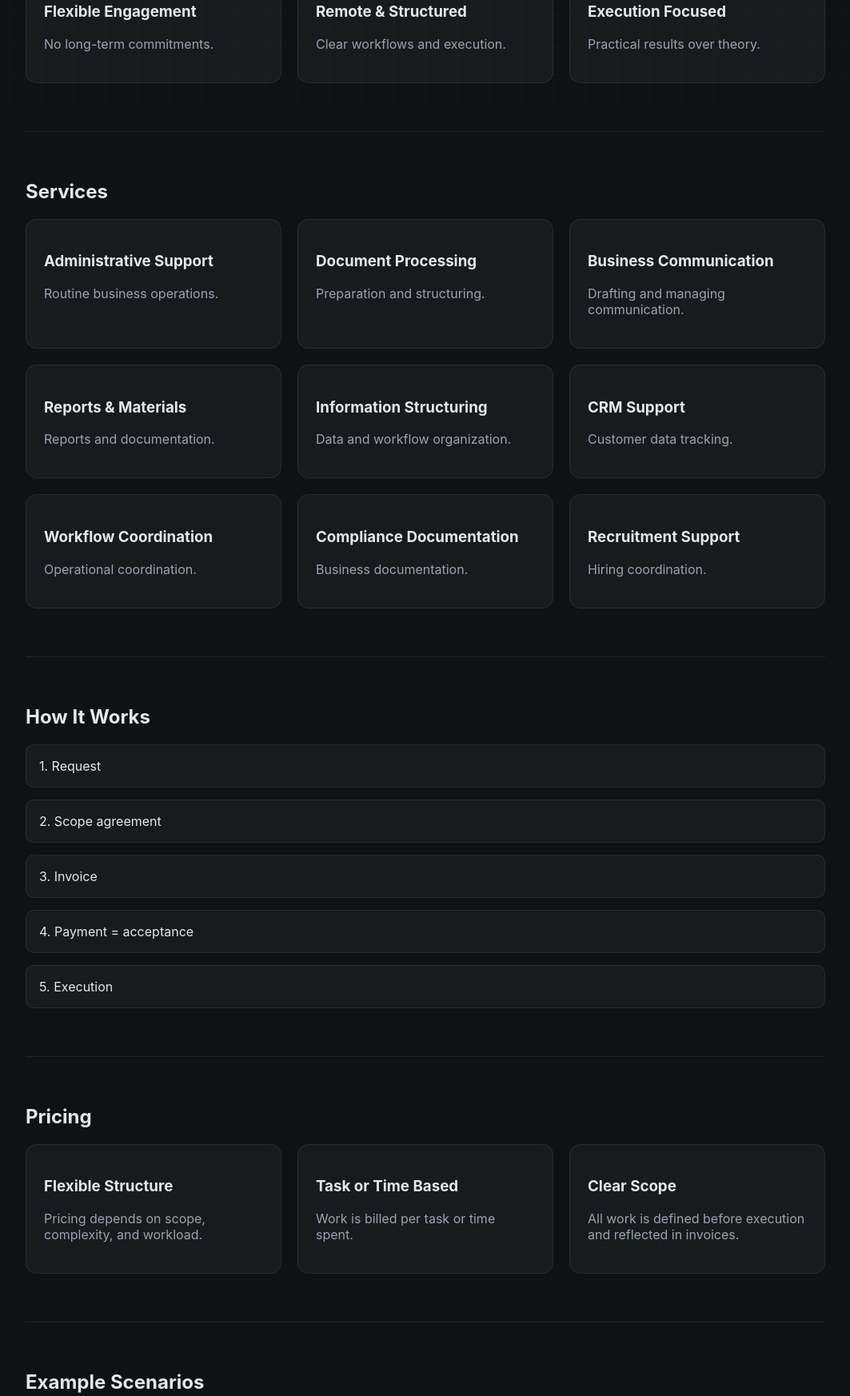
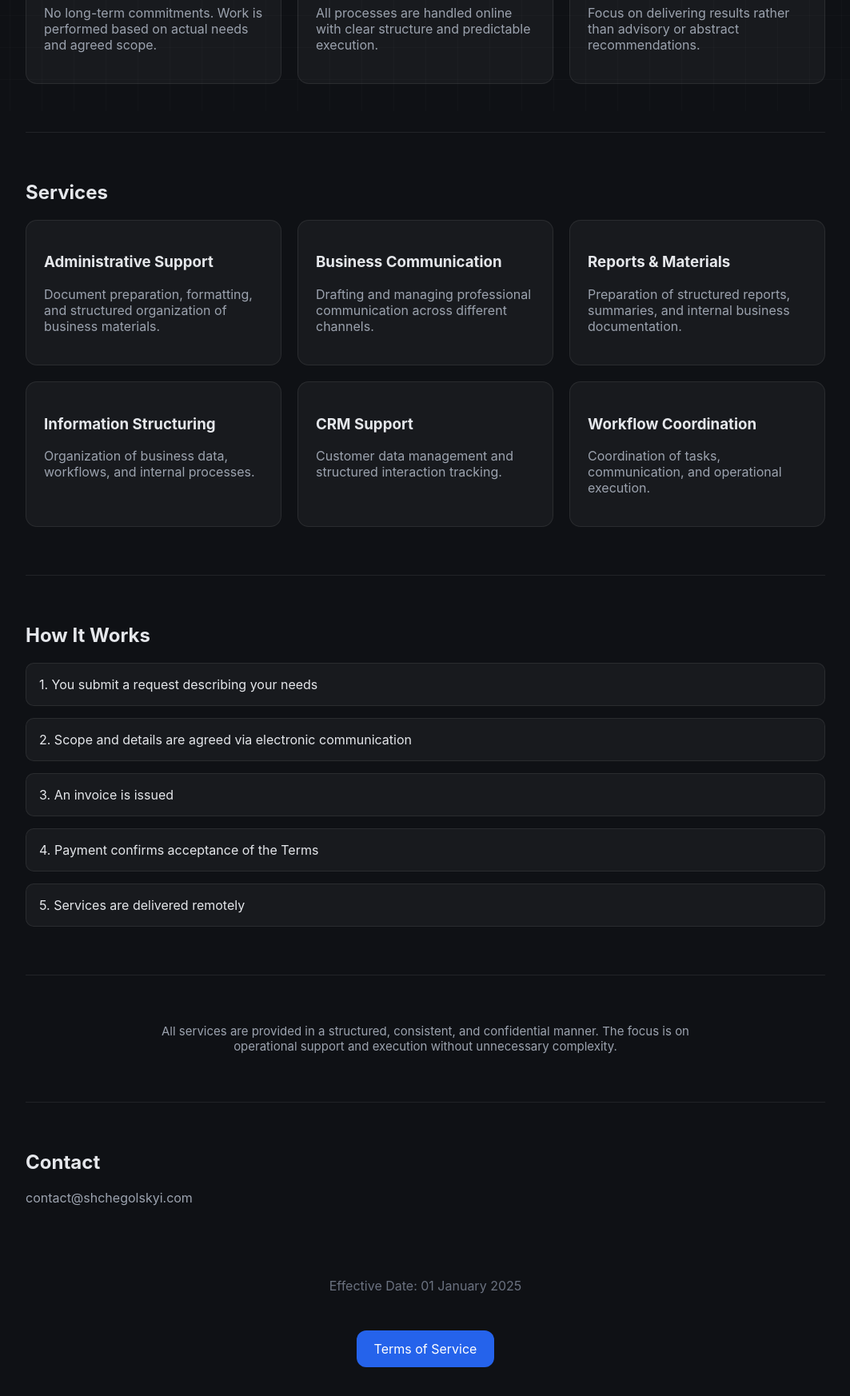
Before and after one commit to AlexGoldfinch/alexgoldfinch.github.io, a plain HTML site: page index.html in a window 1280 px wide. Shown: the part 661-2407 px from the top of the page at 80% size, without its empty margins (108-1171 px from the left). Drawn offline with Linux system fonts and the light colour scheme.

Commit message:
Откат к предидущему

```diff
--- a/index.html
+++ b/index.html
@@ -13,6 +13,7 @@ body {
     color: #e5e7eb;
 }
 
+/* subtle grid */
 body::before {
     content: "";
     position: fixed;
@@ -24,12 +25,13 @@ body::before {
     z-index: -2;
 }
 
+/* glow */
 body::after {
     content: "";
     position: fixed;
     width: 600px;
     height: 600px;
-    background: radial-gradient(circle, rgba(255,255,255,0.08), transparent 70%);
+    background: radial-gradient(circle, rgba(37,99,235,0.2), transparent 70%);
     top: -200px;
     left: -200px;
     filter: blur(100px);
@@ -42,17 +44,6 @@ body::after {
     padding: 40px 20px;
 }
 
-.reveal {
-    opacity: 0;
-    transform: translateY(20px);
-    transition: all 0.7s ease;
-}
-
-.reveal.active {
-    opacity: 1;
-    transform: translateY(0);
-}
-
 .hero {
     text-align: center;
     padding: 120px 20px 90px;
@@ -60,6 +51,7 @@ body::after {
 
 .hero h1 {
     font-size: 42px;
+    margin-bottom: 15px;
 }
 
 .hero p {
@@ -72,8 +64,8 @@ body::after {
 .btn {
     display: inline-block;
     padding: 13px 22px;
-    background: #ffffff;
-    color: #000;
+    background: #2563eb;
+    color: white;
     border-radius: 12px;
     text-decoration: none;
     margin-top: 30px;
@@ -82,21 +74,26 @@ body::after {
 
 .btn:hover {
     transform: translateY(-2px);
-    background: #e5e7eb;
+    background: #1d4ed8;
 }
 
-.micro {
-    margin-top: 10px;
-    font-size: 13px;
-    color: #6b7280;
-}
-
+/* divider */
 .divider {
     height: 1px;
     background: rgba(255,255,255,0.08);
     margin: 60px 0;
 }
 
+/* sections */
+.section {
+    margin-top: 40px;
+}
+
+.section h2 {
+    margin-bottom: 20px;
+}
+
+/* cards */
 .cards {
     display: grid;
     gap: 20px;
@@ -113,13 +110,14 @@ body::after {
 
 .card:hover {
     transform: translateY(-4px);
-    border-color: rgba(255,255,255,0.25);
+    border-color: rgba(37,99,235,0.4);
 }
 
 .card p {
     color: #9ca3af;
 }
 
+/* steps */
 .steps {
     display: grid;
     gap: 15px;
@@ -132,143 +130,141 @@ body::after {
     border: 1px solid rgba(255,255,255,0.08);
 }
 
+/* trust block */
 .trust {
     text-align: center;
     max-width: 700px;
     margin: auto;
     color: #9ca3af;
+    font-size: 15px;
 }
 
+/* footer */
 .footer {
     margin-top: 90px;
     text-align: center;
     color: #6b7280;
 }
 </style>
+
 </head>
 
 <body>
 
 <div class="container">
 
-<div class="hero reveal">
+<!-- HERO -->
+<div class="hero">
     <h1>Business Support & Administrative Services</h1>
-    <p>Reliable operational support with structured workflows and clear execution.</p>
+    <p>
+        Reliable operational support for entrepreneurs and businesses.
+        Structured workflows, clear communication, and efficient execution.
+    </p>
 
     <a class="btn" href="mailto:contact@shchegolskyi.com">Contact</a>
-
-    <div class="micro">No obligations • Flexible scope • Response within 24h</div>
 </div>
 
 <div class="divider"></div>
 
-<div class="cards reveal">
-    <div class="card"><h3>Flexible Engagement</h3><p>No long-term commitments.</p></div>
-    <div class="card"><h3>Remote & Structured</h3><p>Clear workflows and execution.</p></div>
-    <div class="card"><h3>Execution Focused</h3><p>Practical results over theory.</p></div>
+<!-- VALUE -->
+<div class="section">
+    <div class="cards">
+        <div class="card">
+            <h3>Flexible Engagement</h3>
+            <p>No long-term commitments. Work is performed based on actual needs and agreed scope.</p>
         </div>
 
-<div class="divider"></div>
-
-<h2 class="reveal">Services</h2>
-
-<div class="cards reveal">
-    <div class="card"><h3>Administrative Support</h3><p>Routine business operations.</p></div>
-    <div class="card"><h3>Document Processing</h3><p>Preparation and structuring.</p></div>
-    <div class="card"><h3>Business Communication</h3><p>Drafting and managing communication.</p></div>
-    <div class="card"><h3>Reports & Materials</h3><p>Reports and documentation.</p></div>
-    <div class="card"><h3>Information Structuring</h3><p>Data and workflow organization.</p></div>
-    <div class="card"><h3>CRM Support</h3><p>Customer data tracking.</p></div>
-    <div class="card"><h3>Workflow Coordination</h3><p>Operational coordination.</p></div>
-    <div class="card"><h3>Compliance Documentation</h3><p>Business documentation.</p></div>
-    <div class="card"><h3>Recruitment Support</h3><p>Hiring coordination.</p></div>
+        <div class="card">
+            <h3>Remote & Structured</h3>
+            <p>All processes are handled online with clear structure and predictable execution.</p>
         </div>
 
-<div class="divider"></div>
-
-<h2 class="reveal">How It Works</h2>
-
-<div class="steps reveal">
-    <div class="step">1. Request</div>
-    <div class="step">2. Scope agreement</div>
-    <div class="step">3. Invoice</div>
-    <div class="step">4. Payment = acceptance</div>
-    <div class="step">5. Execution</div>
+        <div class="card">
+            <h3>Execution Focused</h3>
+            <p>Focus on delivering results rather than advisory or abstract recommendations.</p>
         </div>
-
-<div class="divider"></div>
-
-<h2 class="reveal">Pricing</h2>
-
-<div class="cards reveal">
-    <div class="card">
-        <h3>Flexible Structure</h3>
-        <p>Pricing depends on scope, complexity, and workload.</p>
-    </div>
-    <div class="card">
-        <h3>Task or Time Based</h3>
-        <p>Work is billed per task or time spent.</p>
-    </div>
-    <div class="card">
-        <h3>Clear Scope</h3>
-        <p>All work is defined before execution and reflected in invoices.</p>
     </div>
 </div>
 
 <div class="divider"></div>
 
-<h2 class="reveal">Example Scenarios</h2>
+<!-- SERVICES -->
+<div class="section">
+    <h2>Services</h2>
 
-<div class="cards reveal">
+    <div class="cards">
         <div class="card">
-        <h3>Ongoing Support</h3>
-        <p>Regular assistance with admin and communication tasks.</p>
+            <h3>Administrative Support</h3>
+            <p>Document preparation, formatting, and structured organization of business materials.</p>
         </div>
+
         <div class="card">
-        <h3>Project-Based Work</h3>
-        <p>Short-term structured tasks with defined deliverables.</p>
+            <h3>Business Communication</h3>
+            <p>Drafting and managing professional communication across different channels.</p>
         </div>
+
         <div class="card">
-        <h3>Ad-hoc Requests</h3>
-        <p>One-time support for specific business needs.</p>
+            <h3>Reports & Materials</h3>
+            <p>Preparation of structured reports, summaries, and internal business documentation.</p>
+        </div>
+
+        <div class="card">
+            <h3>Information Structuring</h3>
+            <p>Organization of business data, workflows, and internal processes.</p>
+        </div>
+
+        <div class="card">
+            <h3>CRM Support</h3>
+            <p>Customer data management and structured interaction tracking.</p>
+        </div>
+
+        <div class="card">
+            <h3>Workflow Coordination</h3>
+            <p>Coordination of tasks, communication, and operational execution.</p>
+        </div>
     </div>
 </div>
 
 <div class="divider"></div>
 
-<h2 class="reveal">Engagement Approach</h2>
+<!-- HOW IT WORKS -->
+<div class="section">
+    <h2>How It Works</h2>
 
-<div class="trust reveal">
+    <div class="steps">
+        <div class="step">1. You submit a request describing your needs</div>
+        <div class="step">2. Scope and details are agreed via electronic communication</div>
+        <div class="step">3. An invoice is issued</div>
+        <div class="step">4. Payment confirms acceptance of the Terms</div>
+        <div class="step">5. Services are delivered remotely</div>
+    </div>
+</div>
+
+<div class="divider"></div>
+
+<!-- TRUST -->
+<div class="trust">
     <p>
-        Work is typically performed within clearly defined scopes.
-        Smaller or one-time requests are accepted depending on availability and complexity.
+        All services are provided in a structured, consistent, and confidential manner.
+        The focus is on operational support and execution without unnecessary complexity.
     </p>
 </div>
 
 <div class="divider"></div>
 
-<h2 class="reveal">Contact</h2>
-<p class="reveal" style="color:#9ca3af;">contact@shchegolskyi.com</p>
+<!-- CONTACT -->
+<div class="section">
+    <h2>Contact</h2>
+    <p style="color:#9ca3af;">contact@shchegolskyi.com</p>
+</div>
 
-<div class="footer reveal">
+<!-- FOOTER -->
+<div class="footer">
     <p>Effective Date: 01 January 2025</p>
     <a class="btn" href="/terms">Terms of Service</a>
 </div>
 
 </div>
 
-<script>
-const els = document.querySelectorAll(".reveal");
-function show() {
-  els.forEach(e => {
-    if (e.getBoundingClientRect().top < window.innerHeight - 80) {
-      e.classList.add("active");
-    }
-  });
-}
-window.addEventListener("scroll", show);
-show();
-</script>
-
 </body>
 </html>
```
Lines whose indentation alone changed are shown as unchanged.
